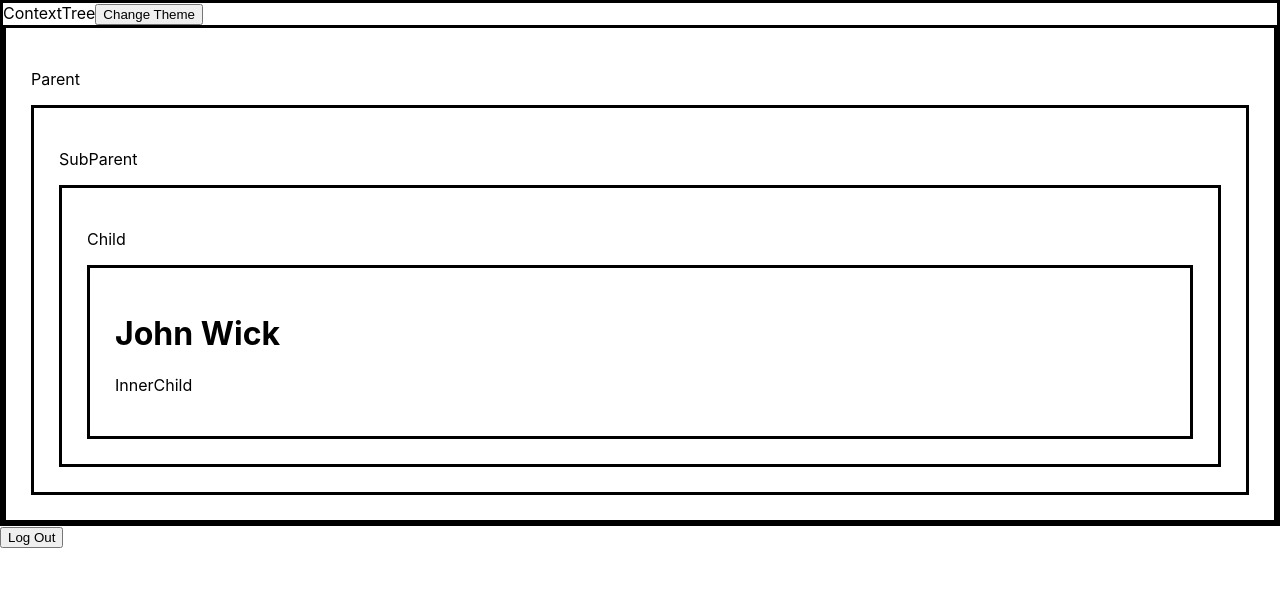
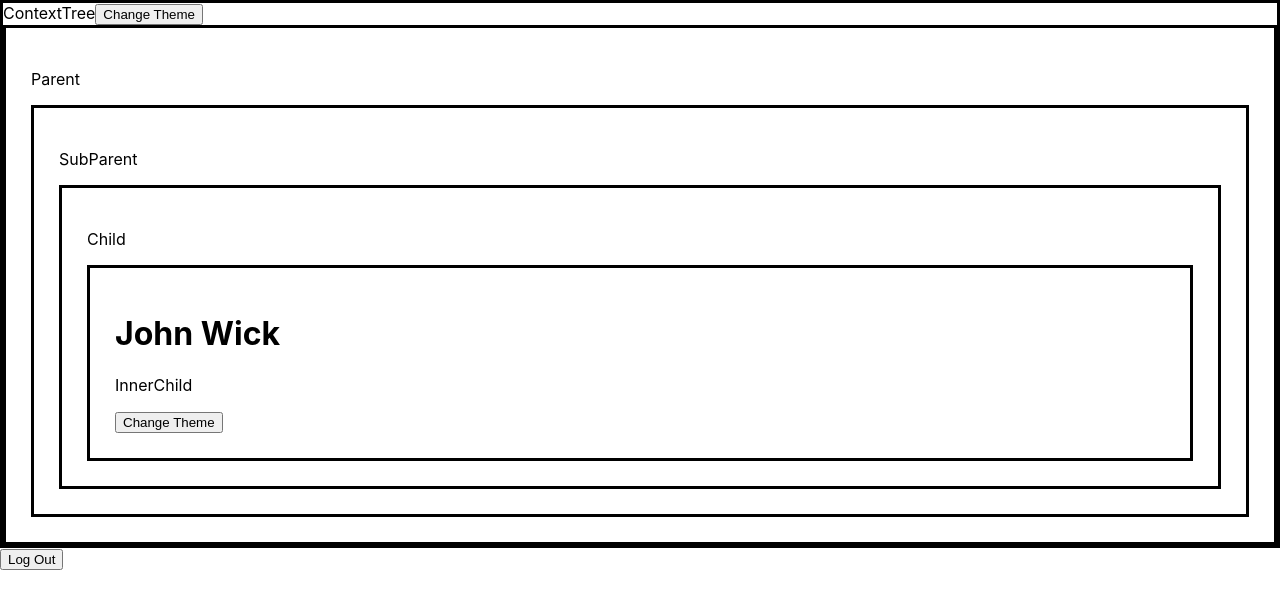
Before and after one commit to Sacvartello/react, a React (Create React App) app: page / in a window 1280 px wide. Shown: the top 608 px of the page. Built offline with nearby package versions, Linux system fonts and the light colour scheme.

Commit message:
Theme InnerChild

```diff
--- a/src/components/ContextTree/Parent/SubParent/Child/InnerChild/index.js
+++ b/src/components/ContextTree/Parent/SubParent/Child/InnerChild/index.js
@@ -1,9 +1,13 @@
 import React from "react";
 import UserContextObj from "../../../../../../context/UserContext";
+import ThemeContextObj from "../../../../../../context/ThemeContext";
 import styles from './InnerChild.module.css'
 
 const InnerChild = (props) => {
   return (
+    <ThemeContextObj.Consumer>
+        {([theme, tCallback])=>{
+            return(
                 <UserContextObj.Consumer>
                     {(contextValue) => {
                         return (
@@ -12,10 +16,14 @@ const InnerChild = (props) => {
                                 {contextValue.user.firstName} {contextValue.user.lastName}
                             </h1>
                             <p>InnerChild</p>
+                            <button onClick={tCallback}>Change Theme</button>
                         </div>
                         );
                     }}
                 </UserContextObj.Consumer>
+            )
+        }}
+    </ThemeContextObj.Consumer>
   );
 };
 
```
Lines whose indentation alone changed are shown as unchanged.
